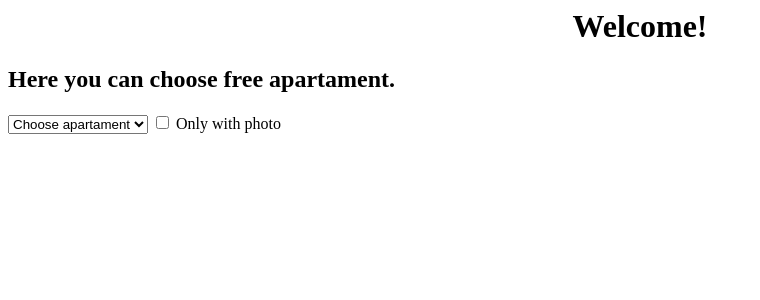
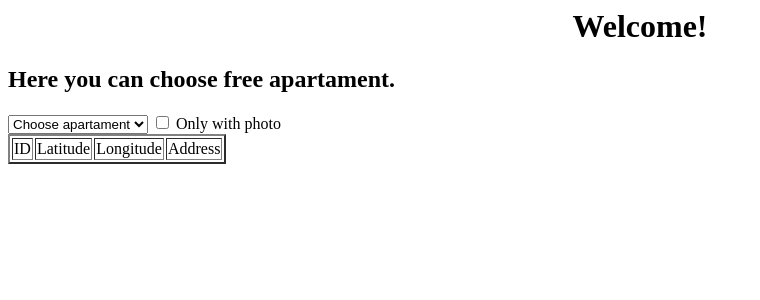
Before and after one commit to vsmaksimov/wcity, a Django app: template freeaddr/templates/freeaddr/index.html in a window 1280 px wide. Shown: the top 300 px of the page, without its empty margins (0-760 px from the left). Run offline with Django 3.2, Linux system fonts and the light colour scheme; the template is opened without the code that fills it, so the values that code supplies are empty; parts of the project's set-up code (start-up, migrations or seed data) failed here and were passed over.

Commit message:
add model freeaddr

```diff
--- a/freeaddr/templates/freeaddr/index.html
+++ b/freeaddr/templates/freeaddr/index.html
@@ -7,10 +7,29 @@
 	<select>
 	    <option selected disabled>Choose apartament</option>
 	{% for free_addr in free_addrs %}
-	    <option value="{{free_addr.coords}}">{{free_addr.address}}</option>
+	    <option value="{{free_addr.latitude}}_{{freeaddr.longitude}}">{{free_addr.address}}</option>
 	{% endfor %}
 	</select>
 	<input type="checkbox" id="checkbox_photo"/>
 	<label for="checkbox_photo">Only with photo</label>
+
+	<table border="2">
+           <thead>
+	       <tr>
+	           <td>ID</td>
+		   <td>Latitude</td>
+		   <td>Longitude</td>
+		   <td>Address</td>
+	       </tr>
+	   </thead>
+	{% for free_addr in free_addrs %}
+	    <tr>
+	    	<td>Free Address {{free_addr.id}}</td>
+		<td>{{free_addr.latitude}}</td>
+		<td>{{free_addr.longitude}}</td>
+		<td>{{free_addr.address}}</td>
+ 	    </tr>
+	{% endfor %}
+	</table>
     </body>
 </html>
```
Also changed, not shown: freeaddr/models.py (+8 -0 lines), freeaddr/views.py (+19 -5 lines), freeaddr/migrations/0001_initial.py (added).
